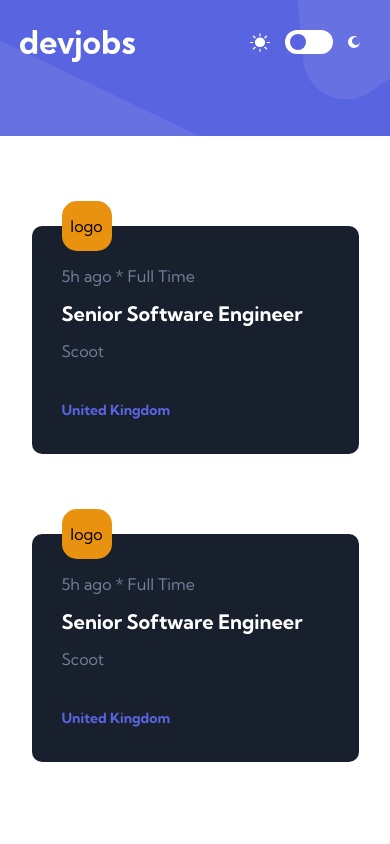
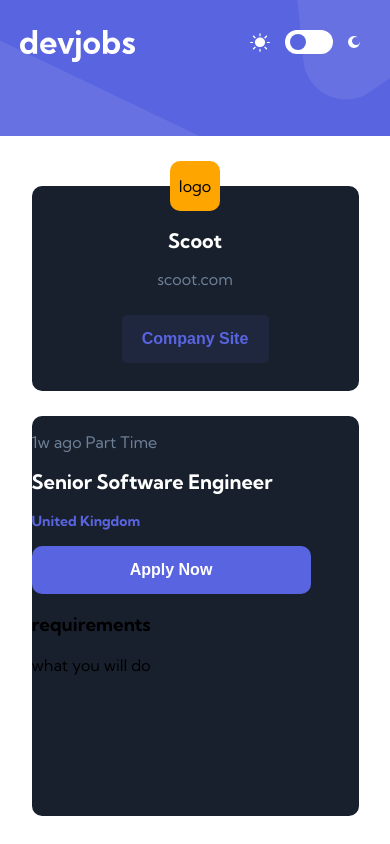
Before and after one commit to JodieAddis/dev-jobs, a React (Vite) app: page /details in a window 390 px wide. Built offline with nearby package versions, Linux system fonts and the light colour scheme.

Commit message:
adding react router-dom + adding job details job + designning details page for mobile version

```diff
--- a/package.json
+++ b/package.json
@@ -12,7 +12,8 @@
   "dependencies": {
     "git-flow": "^0.2.0",
     "react": "^18.2.0",
-    "react-dom": "^18.2.0"
+    "react-dom": "^18.2.0",
+    "react-router-dom": "^6.23.1"
   },
   "devDependencies": {
     "@eslint/compat": "^1.0.1",
--- /dev/null
+++ b/public/sass/job_details.scss
@@ -0,0 +1,81 @@
+@import "./mixins.scss";
+
+.heading_job_page {
+  @include container-section($veryDarkBlue, 327px, 205px, 10px);
+  display: flex;
+  flex-direction: column;
+  align-items: center;
+  position: relative;
+  .job_page_company_logo {
+    width: 50px;
+    height: 50px;
+    border-radius: 10px;
+    background-color: orange;
+    display: flex;
+    align-items: center;
+    justify-content: center;
+    position: absolute;
+    top: -25px;
+  }
+  .job_page_company_details {
+    text-align: center;
+    margin-top: 25px;
+    .company_details_name {
+      color: $white;
+      text-transform: capitalize;
+      font-weight: 700;
+      font-size: 20px;
+    }
+    .company_details_site {
+      color: $darkGrey;
+      font-weight: 400;
+      font-size: 16px;
+    }
+    .company_details_button {
+      width: 147px;
+      height: 48px;
+      @include background-opacity($violet, 0.1);
+      border-radius: 5px;
+      border: none;
+      outline: none;
+      margin-top: 10px;
+      .button_site {
+        color: $violet;
+        text-transform: capitalize;
+        font-weight: 700;
+        font-size: 16px;
+        text-decoration: none;
+      }
+    }
+  }
+}
+
+.content_job_page {
+  margin-top: 25px;
+  @include container-section($veryDarkBlue, 327px, 400px, 10px);
+  .job_page_content {
+    color: $darkGrey;
+  }
+  .content_job_name {
+    color: $white;
+    font-size: 20px;
+    text-transform: capitalize;
+  }
+  .content_job_location {
+    color: $violet;
+    text-decoration: none;
+    text-transform: capitalize;
+    font-weight: 700;
+    font-size: 14px;
+  }
+  .content_job_button {
+    @include button(279px, 48px, $violet, 10px);
+    a {
+      color: $white;
+      text-decoration: none;
+      font-size: 16px;
+      text-transform: capitalize;
+      font-weight: 700;
+    }
+  }
+}
--- /dev/null
+++ b/public/sass/mixins.scss
@@ -0,0 +1,26 @@
+@mixin logo-company {
+  width: 50px;
+  height: 50px;
+  border-radius: 50px;
+}
+
+@mixin background-opacity($color, $opacity: 0.3) {
+  background: $color;
+  background: rgba($color, $opacity);
+}
+
+@mixin container-section($color, $width, $height, $radius) {
+  background-color: $color;
+  width: $width;
+  height: $height;
+  border-radius: $radius;
+}
+
+@mixin button($width, $height, $background, $radius) {
+  width: $width;
+  height: $height;
+  background-color: $background;
+  border-radius: $radius;
+  border: none;
+  outline: none;
+}
--- a/public/sass/style.scss
+++ b/public/sass/style.scss
@@ -1,5 +1,6 @@
 @import "./variables.scss";
 @import "./cards.scss";
+@import "./job_details.scss";
 
 body {
   margin: auto 0;
--- a/src/components/DevJob/DevJobCard/index.tsx
+++ b/src/components/DevJob/DevJobCard/index.tsx
@@ -15,7 +15,7 @@
           css={"job_name"}
         />
         <Paragraph content="Scoot" css="job_company_name" />
-        <a href="#" className="job_location">
+        <a href="/details" className="job_location">
           United Kingdom
         </a>
       </div>
--- /dev/null
+++ b/src/components/DevJob/DevJobDetails/index.tsx
@@ -0,0 +1,75 @@
+import Heading from "../../../typographies/Heading";
+import Paragraph from "../../../typographies/Paragraph";
+import Button from "../../Button";
+
+const Component = () => {
+  return (
+    <>
+      <section className="heading_job_page">
+        <div className="job_page_company_logo">logo</div>
+        <div className="job_page_company_details">
+          <Heading kind="h2" content="scoot" css="company_details_name" />
+          <Paragraph content="scoot.com" css="company_details_site" />
+          <Button
+            content={
+              <>
+                <a href="#" className="button_site">
+                  company site
+                </a>
+              </>
+            }
+            onclick={() => {}}
+            css="company_details_button"
+          />
+        </div>
+      </section>
+      <section className="content_job_page">
+        <div className="job_page_content">
+          <Paragraph
+            content="1w ago Part Time"
+            css="content_contract_details"
+          />
+          <Heading
+            kind="h2"
+            content="senior software engineer"
+            css="content_job_name"
+          />
+          <Paragraph
+            content={
+              <>
+                <a href="#" className="content_job_location">
+                  united kingdom
+                </a>
+              </>
+            }
+            css=""
+          />
+          <Button
+            content={
+              <>
+                <a href="#">apply now</a>
+              </>
+            }
+            onclick={() => {}}
+            css="content_job_button"
+          />
+        </div>
+        <div>
+          <div>
+            <Paragraph content={undefined} css="" />
+          </div>
+          <div>
+            <Heading kind="h3" content="requirements" css="" />
+            <Paragraph content="" css="" />
+          </div>
+          <div>
+            <Heading kind="h3" content="" css="" />
+            <Paragraph content="what you will do" css="" />
+          </div>
+        </div>
+      </section>
+    </>
+  );
+};
+
+export default Component;
--- a/src/components/Header/index.tsx
+++ b/src/components/Header/index.tsx
@@ -1,4 +1,4 @@
-import IconLogo from "../../Icons/IconLogo";
+import IconLogo from "../../icons/IconLogo";
 import ToggleBar from "../ToggleBar";
 
 const Component = () => {
--- a/src/components/ToggleBar/index.tsx
+++ b/src/components/ToggleBar/index.tsx
@@ -1,6 +1,6 @@
 import { useState } from "react";
 import Button from "../Button";
-import IconDarkmode from "../../Icons/IconDarkmode";
+import IconDarkmode from "../../icons/IconDarkmode";
 
 const Component = () => {
   const [toggled, setToggled] = useState<boolean>(false);
--- a/src/main.tsx
+++ b/src/main.tsx
@@ -1,10 +1,19 @@
 import React from "react";
 import ReactDOM from "react-dom/client";
 import "../public/sass/style.scss";
-import PageDevJob from "./page/PageDevJob";
+import Home from "./page/Home";
+import JobDetails from "./page/JobDetails";
+import { BrowserRouter, Route, Routes } from "react-router-dom";
 
 ReactDOM.createRoot(document.getElementById("root")!).render(
   <React.StrictMode>
-    <PageDevJob />
+    <BrowserRouter>
+      <div>
+        <Routes>
+          <Route path="/" element={<Home />} />
+          <Route path="/details" element={<JobDetails />} />
+        </Routes>
+      </div>
+    </BrowserRouter>
   </React.StrictMode>
 );
--- /dev/null
+++ b/src/page/JobDetails.tsx
@@ -0,0 +1,18 @@
+import DevJobDetails from "../components/DevJob/DevJobDetails";
+import Header from "../components/Header";
+
+const Page = () => {
+  return (
+    <>
+      <header className="header">
+        <Header />
+      </header>
+      <main className="job_ads_container">
+        <DevJobDetails />
+      </main>
+      <footer></footer>
+    </>
+  );
+};
+
+export default Page;
```
Also changed, not shown: src/page/Home.tsx (renamed from src/page/PageDevJob.tsx), 1 other file (tests, documents, lock files or other folders).
